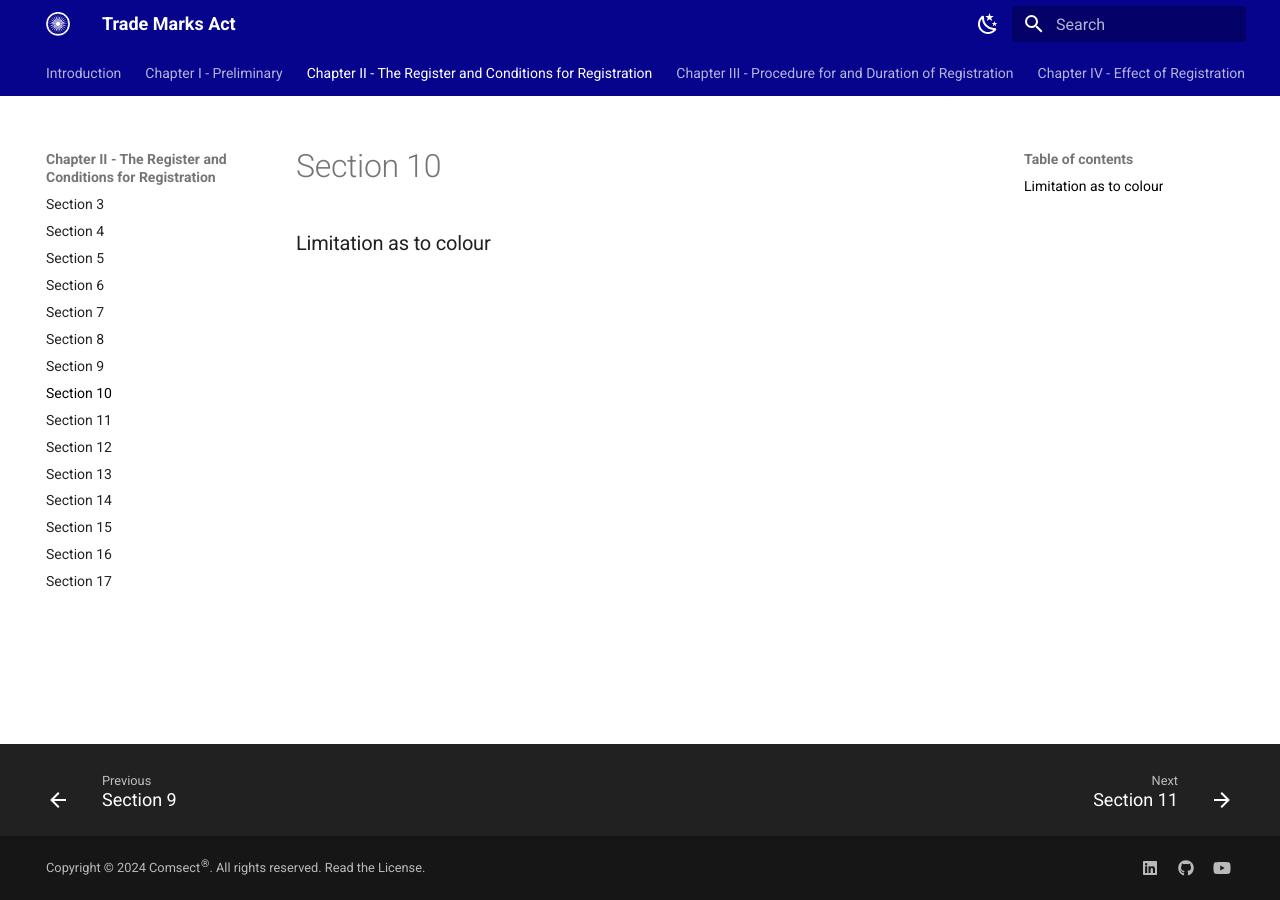
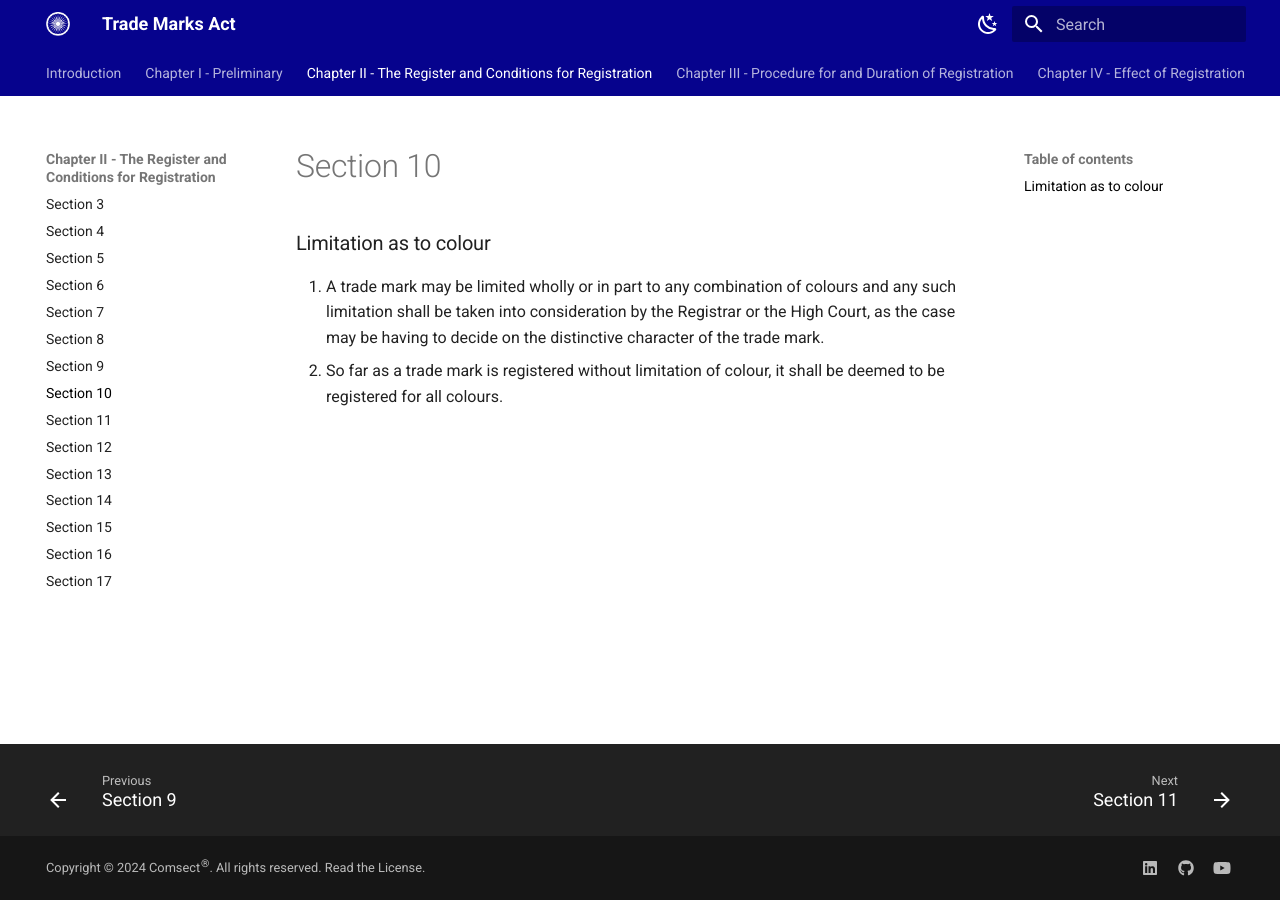
Before and after one commit to comsect/trademarks-act, an MkDocs documentation site: the page built from docs/en/10.md, in a window 1280 px wide. Built offline with MkDocs 1.6.1 and Material for MkDocs 9.7.7, drawn with Linux system fonts in a browser that asks for light colours.

Commit message:
add section ten

```diff
--- a/docs/en/10.md
+++ b/docs/en/10.md
@@ -3,3 +3,6 @@ description: Limitation as to colour
 ---
 
 ### Limitation as to colour
+
+1. A trade mark may be limited wholly or in part to any combination of colours and any such limitation shall be taken into consideration by the Registrar or the High Court, as the case may be having to decide on the distinctive character of the trade mark.
+2. So far as a trade mark is registered without limitation of colour, it shall be deemed to be registered for all colours.
```
